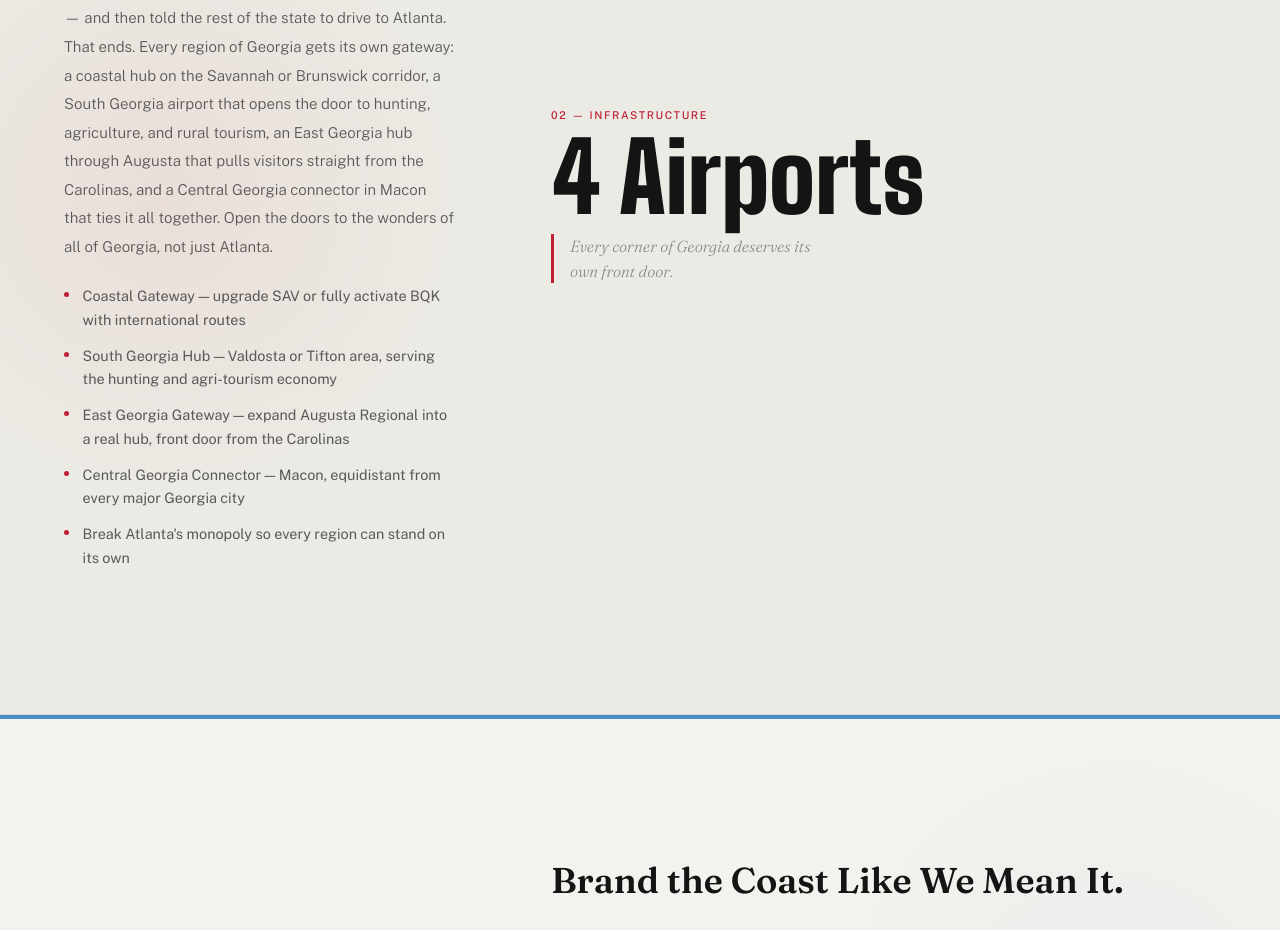
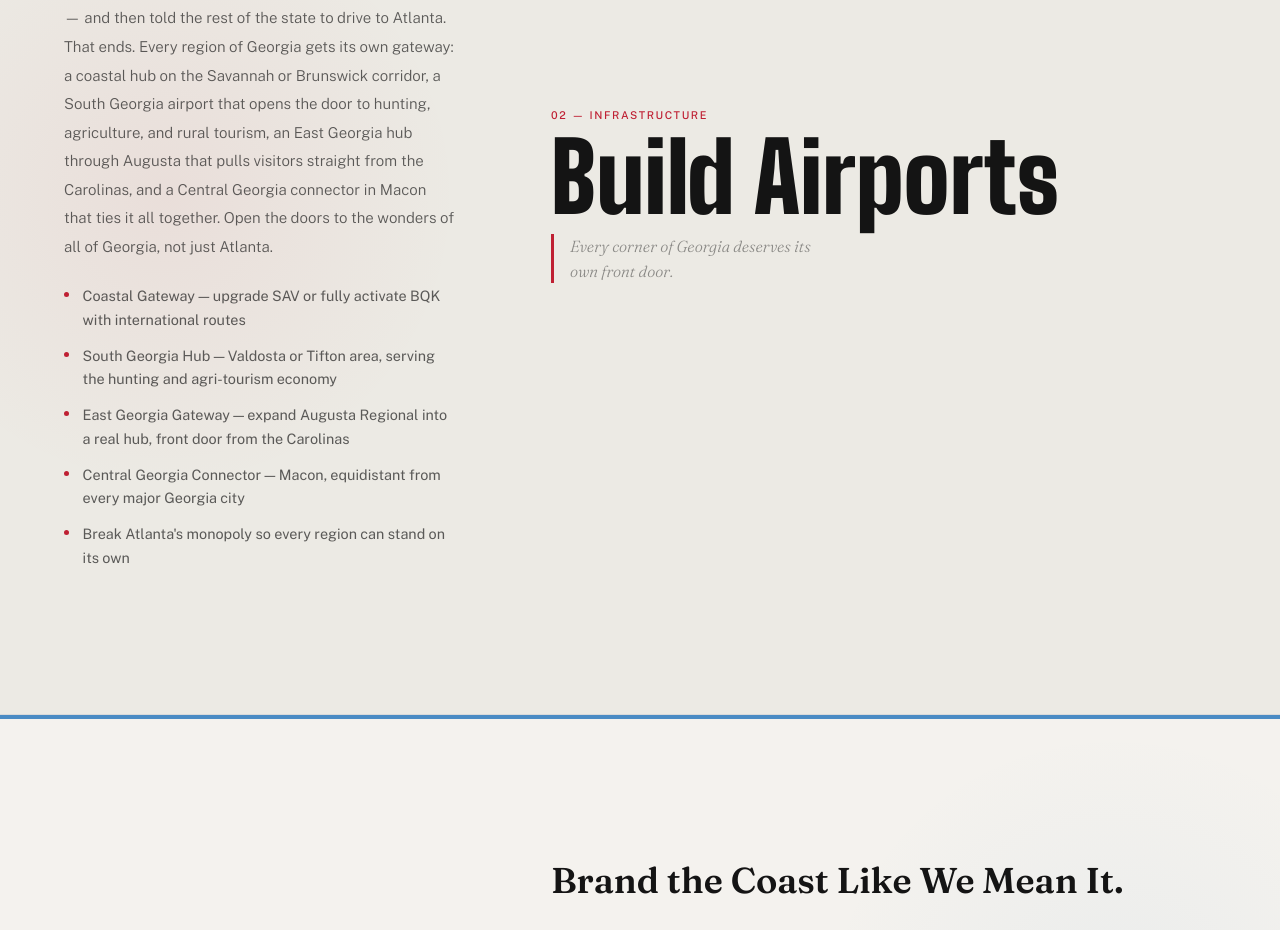
Before and after one commit to gurtejnarang/makegeorgiagreatagain, a React (Vite) app: page / in a window 1280 px wide. Shown: the part 3781-4711 px from the top of the page. Built offline with nearby package versions, Linux system fonts and the light colour scheme.

Commit message:
Add files via upload

```diff
--- a/src/App.jsx
+++ b/src/App.jsx
@@ -35,7 +35,7 @@ const POLICIES = [
     id: 'infrastructure', num: '02', color: '#BF2033', colorDim: 'rgba(191,32,51,0.06)',
     eyebrow: 'Infrastructure',
     title: 'Atlanta Is Not Georgia. Georgia Is Georgia.',
-    stat: '4 Airports', statSub: 'Every corner of Georgia deserves its own front door.',
+    stat: 'Build Airports', statSub: 'Every corner of Georgia deserves its own front door.',
     body: "Florida built ten airports. Georgia built one that matters — and then told the rest of the state to drive to Atlanta. That ends. Every region of Georgia gets its own gateway: a coastal hub on the Savannah or Brunswick corridor, a South Georgia airport that opens the door to hunting, agriculture, and rural tourism, an East Georgia hub through Augusta that pulls visitors straight from the Carolinas, and a Central Georgia connector in Macon that ties it all together. Open the doors to the wonders of all of Georgia, not just Atlanta.",
     bullets: [
       "Coastal Gateway — upgrade SAV or fully activate BQK with international routes",
```
